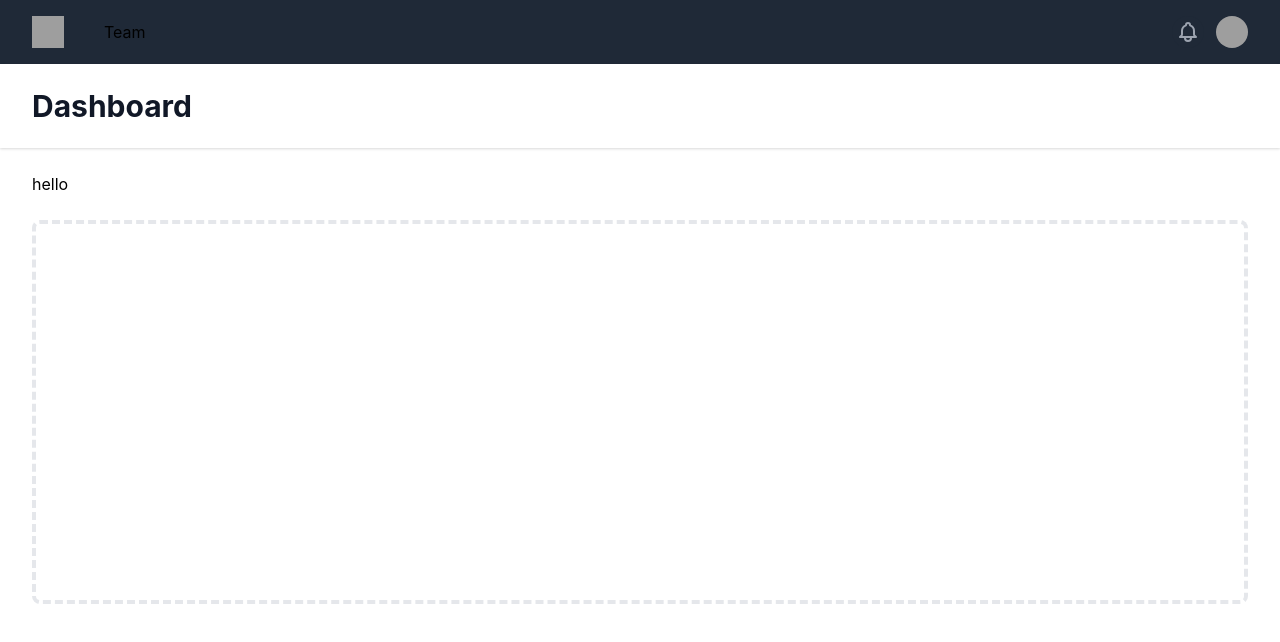
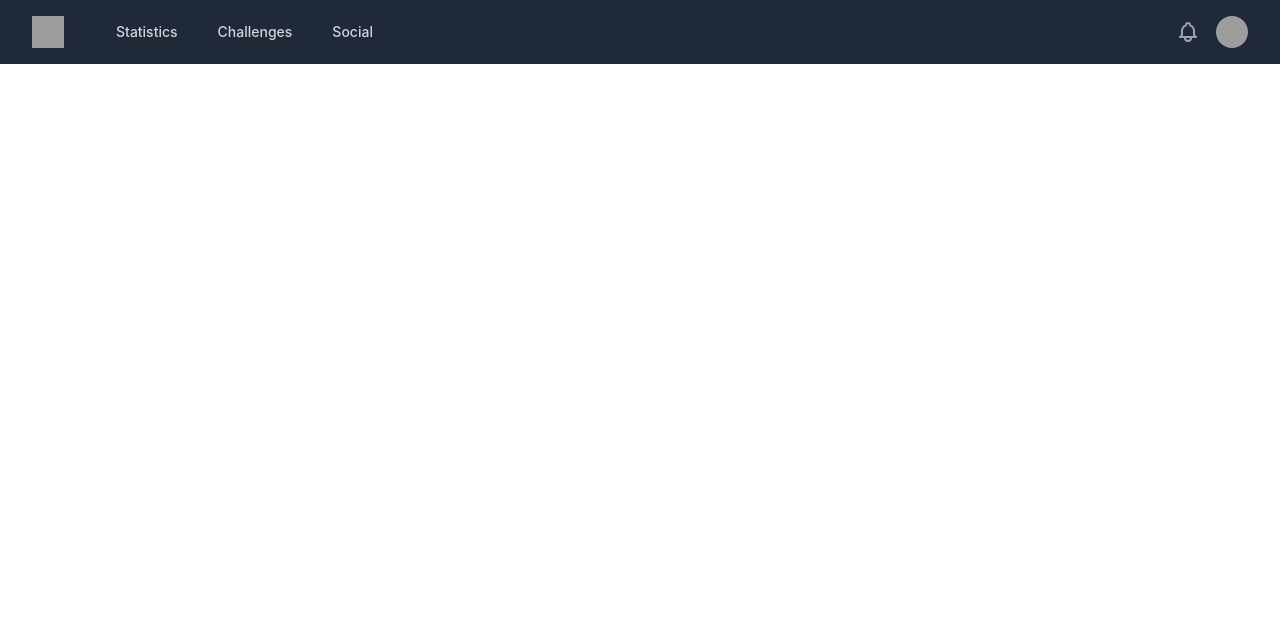
Before and after one commit to nicolasmeier/jarischnell, a React (Create React App) app: page / in a window 1280 px wide. Shown: the top 642 px of the page. Built offline with nearby package versions, Linux system fonts and the light colour scheme; grey boxes are pictures that could not be loaded.

Commit message:
finished navigation

```diff
--- a/src/App.js
+++ b/src/App.js
@@ -1,12 +1,12 @@
 import logo from './logo.svg';
 import './App.css';
-import Example from './mainPage';
+import MainPage from './mainPage';
 import { BrowserRouter } from 'react-router-dom';
 
 function App() {
   return (
     <BrowserRouter>
-      <Example></Example>
+      <MainPage></MainPage>
     </BrowserRouter>
   );
 }
--- a/src/mainPage.js
+++ b/src/mainPage.js
@@ -11,12 +11,10 @@ const user = {
   imageUrl:
     'https://images.unsplash.com/photo-1472099645785-5658abf4ff4e?ixlib=rb-1.2.1&ixid=eyJhcHBfaWQiOjEyMDd9&auto=format&fit=facearea&facepad=2&w=256&h=256&q=80',
 }
-const navigation = [
-  { name: 'Dashboard', href: '#', current: true },
-  { name: 'Team', href: '#', current: false },
-  { name: 'Projects', href: '#', current: false },
-  { name: 'Calendar', href: '#', current: false },
-  { name: 'Reports', href: '#', current: false },
+let navigation = [
+  { name: 'Statistics', href: '#', current: true },
+  { name: 'Challenges', href: '#', current: false },
+  { name: 'Social', href: '#', current: false },
 ]
 const userNavigation = [
   { name: 'Your Profile', href: '#' },
@@ -28,7 +26,7 @@ function classNames(...classes) {
   return classes.filter(Boolean).join(' ')
 }
 
-export default function Example() {
+export default function MainPage() {
   return (
     <>
       {/*
@@ -55,7 +53,31 @@ export default function Example() {
                     </div>
                     <div className="hidden md:block">
                       <div className="ml-10 flex items-baseline space-x-4">
-                        <Link to="/Team">Team</Link>
+                      <Link to="/Statistics"
+                          className={classNames('text-gray-300 hover:bg-gray-700 hover:text-white',
+                              'px-3 py-2 rounded-md text-sm font-medium'
+                          )}
+                          onClick={() => {navigation[0].current = true}}
+                        >{navigation[0].name}
+                      </Link>
+                      <Link to="/Challenges"
+                          className={classNames('text-gray-300 hover:bg-gray-700 hover:text-white',
+                              'px-3 py-2 rounded-md text-sm font-medium'
+                          )}
+                          onClick={() => {navigation[1].current = true}}
+                        >{navigation[1].name}
+                      </Link>
+                      <Link to="/Social"
+                          className={classNames(
+                            navigation[2].current
+                              ? 'bg-gray-900 text-white'
+                              : 'text-gray-300 hover:bg-gray-700 hover:text-white',
+                              'px-3 py-2 rounded-md text-sm font-medium'
+                          )}
+                          onClick={() => {navigation[2].current = true}}
+                        >{navigation[2].name}
+                      </Link>
+
                       </div>
                     </div>
                   </div>
@@ -173,31 +195,46 @@ export default function Example() {
           )}
         </Disclosure>
 
-        <header className="bg-white shadow">
+        <Switch>
+          <Route path="/Statistics">
+          <header className="bg-white shadow">
           <div className="max-w-7xl mx-auto py-6 px-4 sm:px-6 lg:px-8">
-            <h1 className="text-3xl font-bold text-gray-900">Dashboard</h1>
+            <h1 className="text-3xl font-bold text-gray-900">Statistics</h1>
           </div>
         </header>
+        <main>
+          <div className="max-w-7xl mx-auto py-6 sm:px-6 lg:px-8">
+            <Statistics></Statistics>
+          </div>
+        </main>
+          </Route>
+          <Route path="/Challenges">
+          <header className="bg-white shadow">
+          <div className="max-w-7xl mx-auto py-6 px-4 sm:px-6 lg:px-8">
+            <h1 className="text-3xl font-bold text-gray-900">Challenges</h1>
+          </div>
+        </header>
+        <main>
+          <div className="max-w-7xl mx-auto py-6 sm:px-6 lg:px-8">
+            <Statistics></Statistics>
+          </div>
+        </main>
+          </Route>
+          <Route path="/Social">
+          <header className="bg-white shadow">
+          <div className="max-w-7xl mx-auto py-6 px-4 sm:px-6 lg:px-8">
+            <h1 className="text-3xl font-bold text-gray-900">Social</h1>
+          </div>
+        </header>
+        <main>
+          <div className="max-w-7xl mx-auto py-6 sm:px-6 lg:px-8">
+            <Statistics></Statistics>
+          </div>
+        </main>
+          </Route>
+        </Switch>
 
 
-        <main>
-          <div className="max-w-7xl mx-auto py-6 sm:px-6 lg:px-8">
-            {/* Replace with your content */}
-            <div>hello</div>
-            <Switch>
-              <Route path="/Team">
-                <Statistics />
-              </Route>
-              <Route path="/Projects">
-                <div>Projects</div>
-              </Route>
-            </Switch>
-            <div className="px-4 py-6 sm:px-0">
-              <div className="border-4 border-dashed border-gray-200 rounded-lg h-96" />
-            </div>
-            {/* /End replace */}
-          </div>
-        </main>
       </div>
     </>
   )
```
